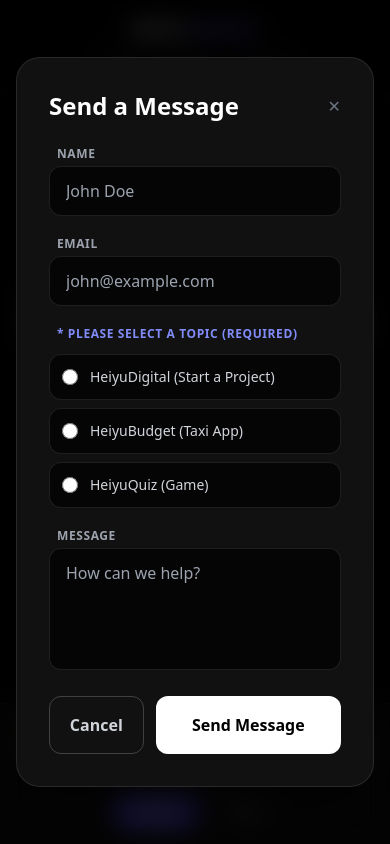
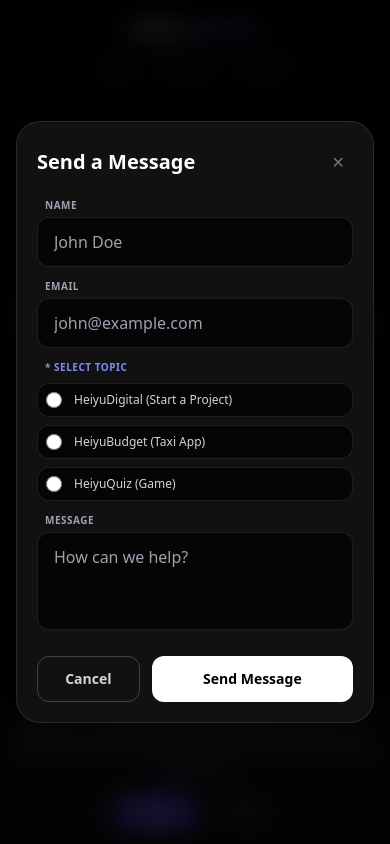
Before and after one commit to IrishDec/heiyu-digital, a Next.js app: page / in a window 390 px wide. Both pictures are taken after a click on the button "Contact". Shown: the top 844 px of the page. Built offline with nearby package versions, Linux system fonts and the light colour scheme.

Commit message:
Fix mobile contact form scrolling

```diff
--- a/app/components/ContactForm.tsx
+++ b/app/components/ContactForm.tsx
@@ -2,7 +2,6 @@
 
 import { useState } from "react";
 
-// Define the type so the form knows it might receive a close function
 interface ContactFormProps {
   onClose?: () => void;
 }
@@ -19,7 +18,7 @@ export default function ContactForm({ onClose }: ContactFormProps) {
     const formData = new FormData(e.target);
 
     // 👇 PASTE YOUR ACCESS KEY HERE
-    formData.append("access_key", "YOUR-ACCESS-KEY-GOES-HERE");
+    formData.append("access_key", "4552e113-b8ed-4bce-9dde-ce725f43b955");
 
     try {
       const response = await fetch("https://api.web3forms.com/submit", {
@@ -32,8 +31,6 @@ export default function ContactForm({ onClose }: ContactFormProps) {
       if (data.success) {
         setResult("Success! We will be in touch soon.");
         e.target.reset();
-
-        // Optional: Close the modal automatically after 2 seconds on success
         if (onClose) {
             setTimeout(() => onClose(), 2000);
         }
@@ -48,78 +45,77 @@ export default function ContactForm({ onClose }: ContactFormProps) {
   };
 
   return (
-    <div className="w-full max-w-md mx-auto bg-[#111] p-8 rounded-3xl border border-white/10 shadow-2xl">
-      <div className="flex justify-between items-center mb-6">
-        <h3 className="text-2xl font-bold text-white">Send a Message</h3>
-        {/* Top corner close button (optional visual aid) */}
+    // 👇 FIXED: Added max-height and scrolling for small phones
+    <div className="w-full max-w-md mx-auto bg-[#111] p-5 md:p-8 rounded-3xl border border-white/10 shadow-2xl max-h-[85vh] overflow-y-auto scrollbar-hide">
+
+      <div className="flex justify-between items-center mb-4">
+        <h3 className="text-xl md:text-2xl font-bold text-white">Send a Message</h3>
+        {/* Mobile Close 'X' */}
         {onClose && (
-            <button onClick={onClose} className="text-gray-500 hover:text-white transition">✕</button>
+            <button onClick={onClose} className="text-gray-500 hover:text-white transition p-2">✕</button>
         )}
       </div>
 
-      <form onSubmit={handleSubmit} className="space-y-5">
+      <form onSubmit={handleSubmit} className="space-y-3 md:space-y-5">
 
         {/* Name */}
         <div>
-          <label className="block text-xs text-gray-400 mb-1 ml-2 font-bold tracking-wider">NAME</label>
+          <label className="block text-[10px] text-gray-400 mb-1 ml-2 font-bold tracking-wider">NAME</label>
           <input type="text" name="name" required className="w-full bg-[#050505] border border-white/10 rounded-xl px-4 py-3 text-white focus:outline-none focus:border-indigo-500 transition" placeholder="John Doe" />
         </div>
 
         {/* Email */}
         <div>
-          <label className="block text-xs text-gray-400 mb-1 ml-2 font-bold tracking-wider">EMAIL</label>
+          <label className="block text-[10px] text-gray-400 mb-1 ml-2 font-bold tracking-wider">EMAIL</label>
           <input type="email" name="email" required className="w-full bg-[#050505] border border-white/10 rounded-xl px-4 py-3 text-white focus:outline-none focus:border-indigo-500 transition" placeholder="john@example.com" />
         </div>
 
         {/* Radio Buttons */}
         <div>
-          <label className="block text-xs text-indigo-400 mb-3 ml-2 font-bold tracking-wider uppercase">* Please select a Topic (Required)</label>
+          <label className="block text-[10px] text-indigo-400 mb-2 ml-2 font-bold tracking-wider uppercase">* Select Topic</label>
           <div className="flex flex-col gap-2">
-            <label className="flex items-center gap-3 cursor-pointer p-3 rounded-xl bg-[#050505] border border-white/10 hover:border-indigo-500/50 transition group">
+            <label className="flex items-center gap-3 cursor-pointer p-2 md:p-3 rounded-xl bg-[#050505] border border-white/10 hover:border-indigo-500/50 transition group">
               <input type="radio" name="subject" value="New Project" required className="accent-indigo-500 w-4 h-4 cursor-pointer" />
-              <span className="text-sm text-gray-300 group-hover:text-white transition">HeiyuDigital (Start a Project)</span>
+              <span className="text-xs md:text-sm text-gray-300 group-hover:text-white transition">HeiyuDigital (Start a Project)</span>
             </label>
-            <label className="flex items-center gap-3 cursor-pointer p-3 rounded-xl bg-[#050505] border border-white/10 hover:border-indigo-500/50 transition group">
+            <label className="flex items-center gap-3 cursor-pointer p-2 md:p-3 rounded-xl bg-[#050505] border border-white/10 hover:border-indigo-500/50 transition group">
               <input type="radio" name="subject" value="HeiyuBudget Support" required className="accent-indigo-500 w-4 h-4 cursor-pointer" />
-              <span className="text-sm text-gray-300 group-hover:text-white transition">HeiyuBudget (Taxi App)</span>
+              <span className="text-xs md:text-sm text-gray-300 group-hover:text-white transition">HeiyuBudget (Taxi App)</span>
             </label>
-            <label className="flex items-center gap-3 cursor-pointer p-3 rounded-xl bg-[#050505] border border-white/10 hover:border-indigo-500/50 transition group">
+            <label className="flex items-center gap-3 cursor-pointer p-2 md:p-3 rounded-xl bg-[#050505] border border-white/10 hover:border-indigo-500/50 transition group">
               <input type="radio" name="subject" value="HeiyuQuiz Feedback" required className="accent-indigo-500 w-4 h-4 cursor-pointer" />
-              <span className="text-sm text-gray-300 group-hover:text-white transition">HeiyuQuiz (Game)</span>
+              <span className="text-xs md:text-sm text-gray-300 group-hover:text-white transition">HeiyuQuiz (Game)</span>
             </label>
           </div>
         </div>
 
         {/* Message */}
         <div>
-          <label className="block text-xs text-gray-400 mb-1 ml-2 font-bold tracking-wider">MESSAGE</label>
-          <textarea name="message" required rows={4} className="w-full bg-[#050505] border border-white/10 rounded-xl px-4 py-3 text-white focus:outline-none focus:border-indigo-500 transition resize-none" placeholder="How can we help?"></textarea>
+          <label className="block text-[10px] text-gray-400 mb-1 ml-2 font-bold tracking-wider">MESSAGE</label>
+          <textarea name="message" required rows={3} className="w-full bg-[#050505] border border-white/10 rounded-xl px-4 py-3 text-white focus:outline-none focus:border-indigo-500 transition resize-none" placeholder="How can we help?"></textarea>
         </div>
 
         {/* BUTTONS ROW */}
-        <div className="flex gap-3">
-            {/* CANCEL BUTTON */}
+        <div className="flex gap-3 pt-2">
             {onClose && (
                 <button
                     type="button"
                     onClick={onClose}
-                    className="flex-1 bg-transparent border border-white/20 text-gray-300 font-bold py-4 rounded-xl hover:bg-white/10 transition"
+                    className="flex-1 bg-transparent border border-white/20 text-gray-300 font-bold py-3 rounded-xl hover:bg-white/10 transition text-sm"
                 >
                     Cancel
                 </button>
             )}
-
-            {/* SEND BUTTON */}
             <button
                 type="submit"
                 disabled={isSubmitting}
-                className="flex-[2] bg-white text-black font-bold py-4 rounded-xl hover:bg-gray-200 transition disabled:opacity-50"
+                className="flex-[2] bg-white text-black font-bold py-3 rounded-xl hover:bg-gray-200 transition disabled:opacity-50 text-sm"
             >
                 {isSubmitting ? "Sending..." : "Send Message"}
             </button>
         </div>
 
-        {result && <p className={`text-center text-sm mt-4 ${result.includes("Success") ? "text-green-400" : "text-red-400"}`}>{result}</p>}
+        {result && <p className={`text-center text-xs mt-4 ${result.includes("Success") ? "text-green-400" : "text-red-400"}`}>{result}</p>}
       </form>
     </div>
   );
```
